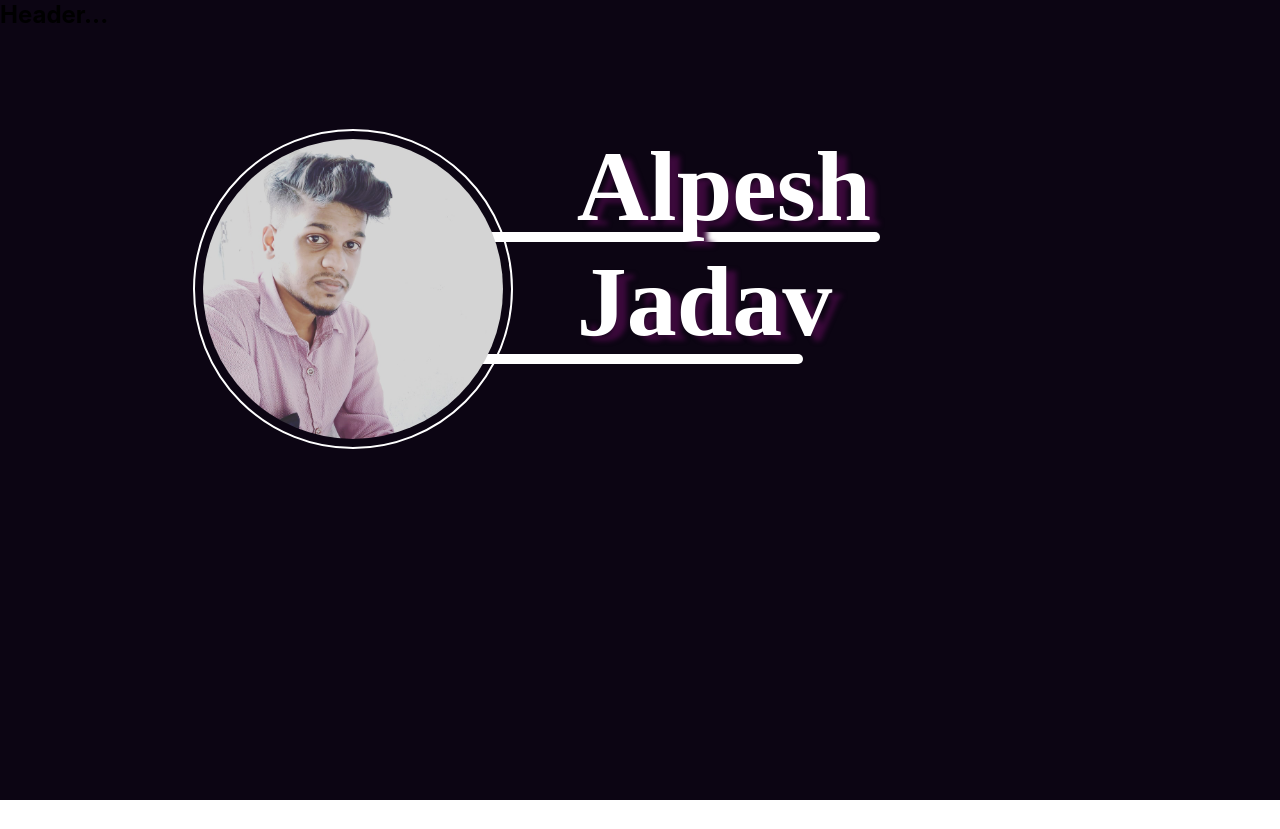
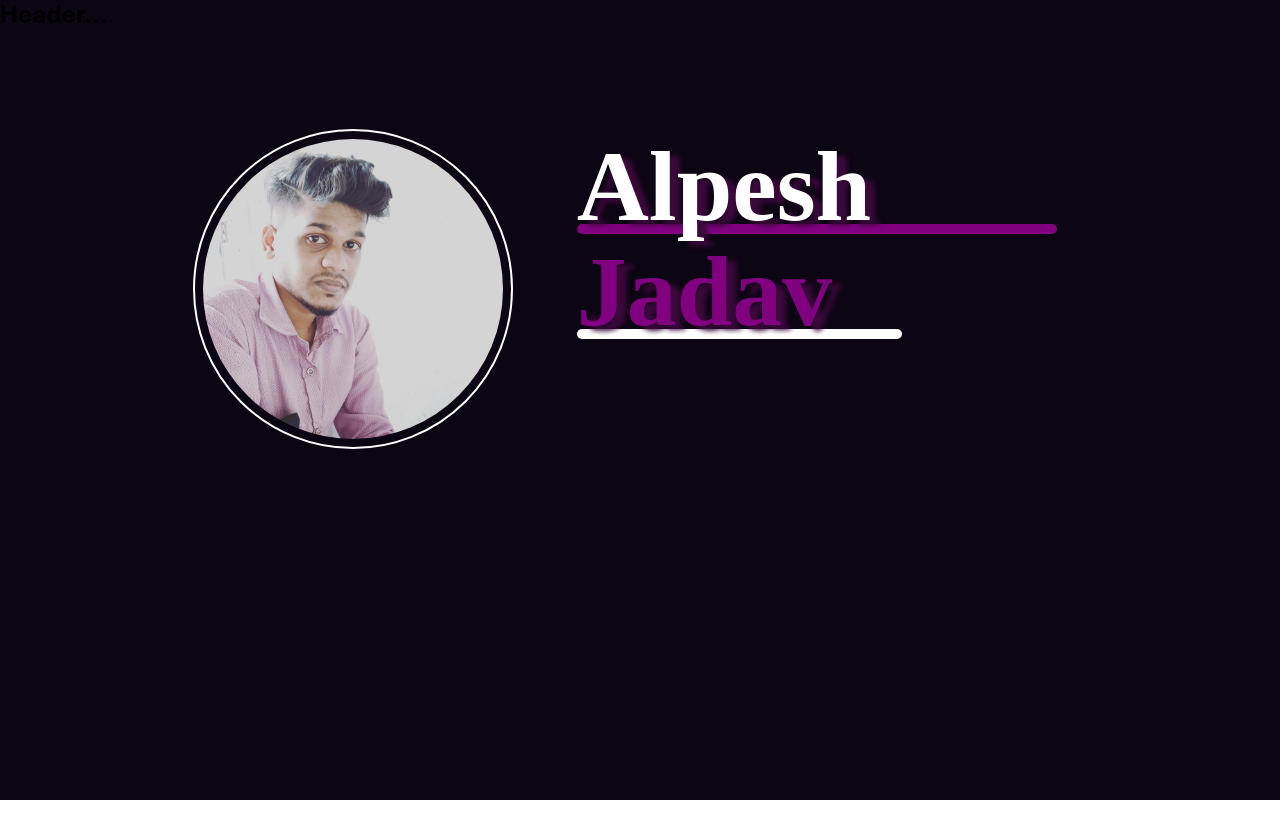
Before and after one commit to Alpesh-Jadav/portfolio, a React (Create React App) app: page / in a window 1280 px wide. Built offline with nearby package versions, Linux system fonts and the light colour scheme; a web font is replaced by a local one.

Commit message:
give effects to name

```diff
--- a/src/Body.css
+++ b/src/Body.css
@@ -2,9 +2,7 @@
 .body {
     width: 100%;
     height: 100vh;
-    /* background-color: #fff; */
     display: flex;
-    /* justify-content: center; */
     align-items: center;
     flex-direction: column;
 }
@@ -20,7 +18,6 @@
     margin-top: 100px;
     z-index: 1 !important;
 
-    /* margin-right: 300px; */
 }
 .body__profile img{
     width: 300px;
@@ -35,10 +32,10 @@
     place-items: center;
 }
 .body__line1{
-    background: #ffffff;
+    background: purple;
     width: 480px;
     height: 10px;
-    margin-top: -425px;
+    margin-top: -20px;
     border-radius: 20px;
 
 
@@ -47,18 +44,16 @@
     background: #ffffff;
     width: 325px;
     height: 10px;
-    margin-top: -180px;
+    margin-top: -20px;
     border-radius: 20px;
 }
 
 .container {
-    /* background-color: #fff; */
     display: flex;
     align-items: flex-end;
     justify-content: space-evenly;
 }
 .name {
-    /* background-color: orangered; */
     width: 50%;
     height: 300px;
     margin-bottom: 20px;
@@ -72,19 +67,24 @@
     color: white;
     text-shadow: 10px 5px 5px rgb(59, 9, 59);
     font-family: 'Patua One', cursive;
-    /* background-color:red; */
+    transition: 1s ease;
 
 }
 
-/* .circle {
-    width: 300px;
-    height: 300px;
-    border-radius: 50%;
-    margin-top: -310px;
-    margin-left: 425px;
-    border-right: 10px solid white;
-    border-bottom: 10px solid white;
-    border-top: 10px solid white;
 
-
-} */
+.name h1:hover .first-name, .name h1 .last-name {
+    color: purple;
+    transition: 1s ease;
+}
+.name h1:hover .last-name, .name h1 .first-name {
+    color: white;
+    transition: 1s ease;
+}
+.name h1:hover .body__line1{
+    background: white;
+    transition: 1.5s ease;
+}
+.name h1:hover .body__line2{
+    background: purple;
+    transition: 1.5s ease;
+}
--- a/src/Body.js
+++ b/src/Body.js
@@ -10,16 +10,10 @@ function Body() {
                 <img src="/assets/profile.jpg" alt="Alpesh Jadav"/>
             </div>
             <div className="name">
-                <h1>Alpesh Jadav</h1>
+                <h1><span className="first-name">Alpesh<div className="body__line1"></div></span> <span className="last-name">Jadav <div className="body__line2"></div></span></h1>
             </div>
             </div>
-            <div className="body__lineContainer">
-                <div className="body__line1">
 
-                </div>
-                <div className="body__line2"></div>
-            </div>
-            <div className="circle"></div>
         </div>
     )
 }
```
